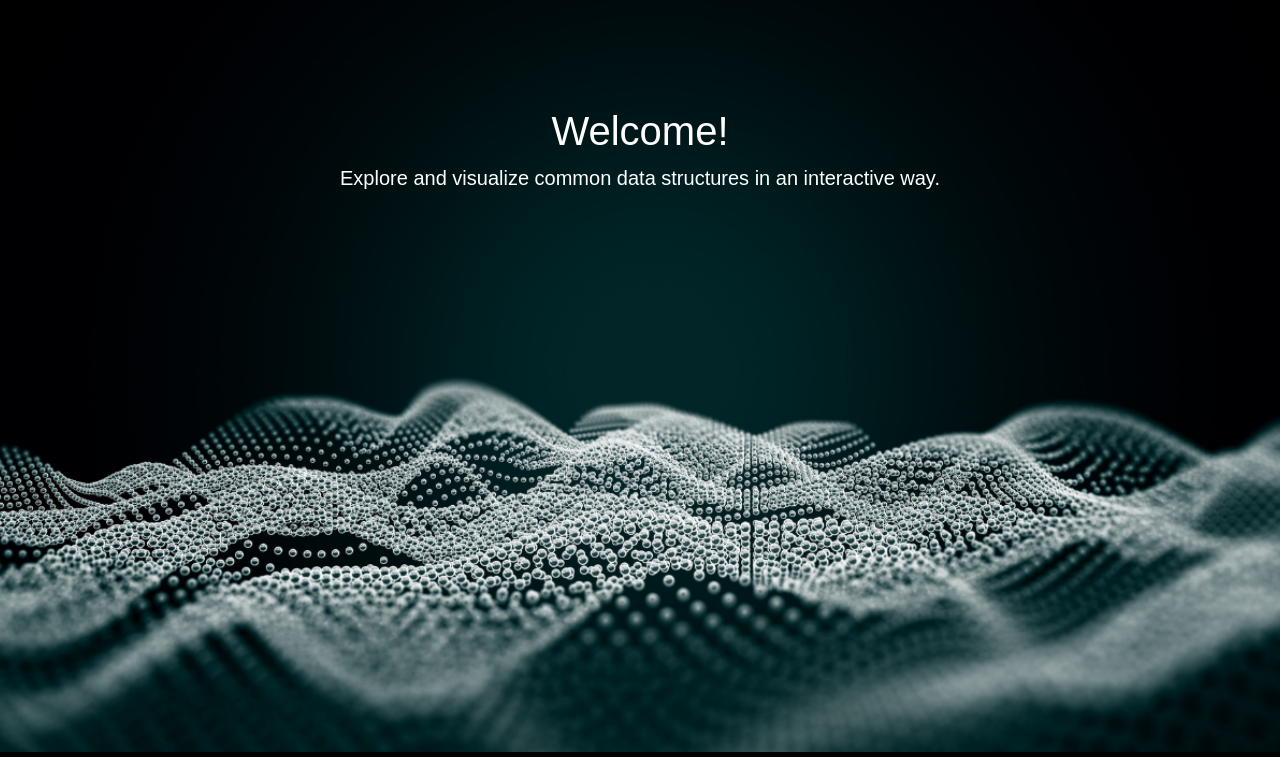
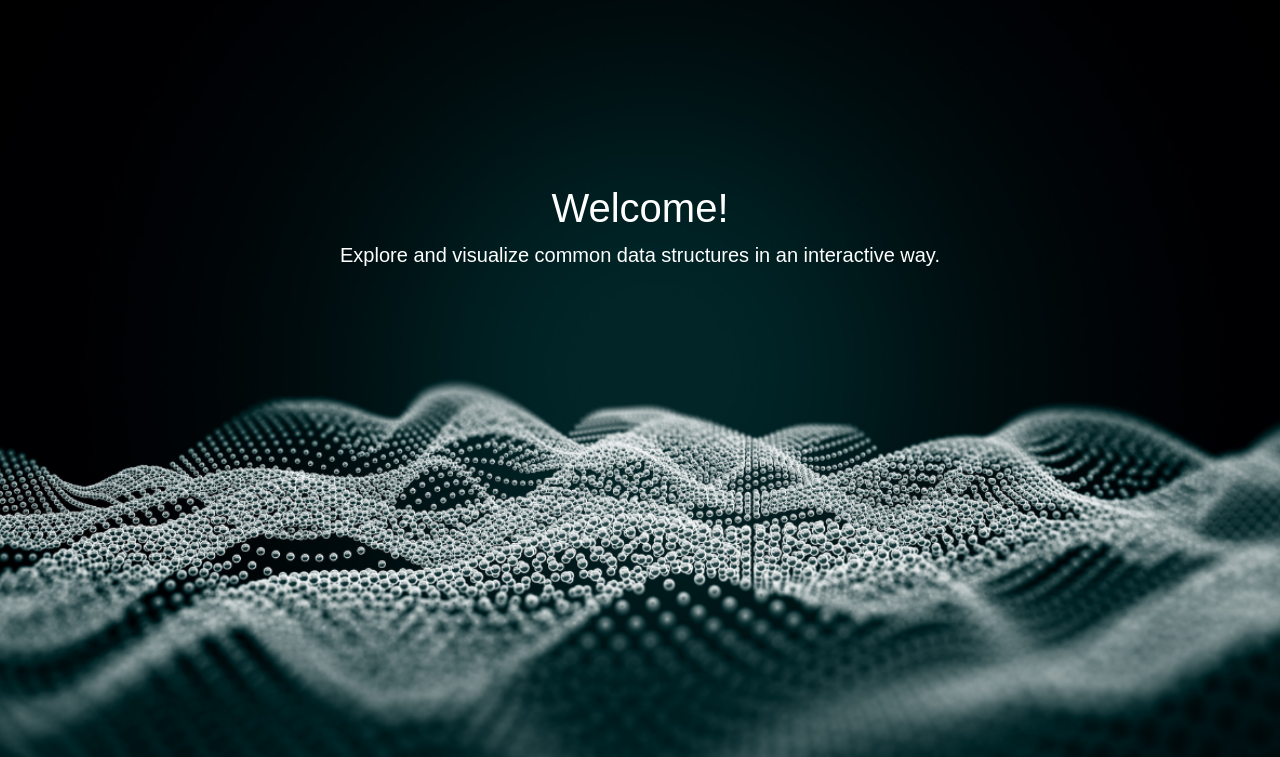
Before and after one commit to Bryan-Webifi-dev/Datalyzer, a Flask app: page / in a window 1280 px wide. Shown: the part 56-813 px from the top of the page. Run offline with Flask 3, Linux system fonts and the light colour scheme.

Commit message:
Style update

```diff
--- a/static/css/style.css
+++ b/static/css/style.css
@@ -39,12 +39,12 @@ main {
     position: relative;
     background: url('/static/images/data-structures1.png') no-repeat center center;
     background-size: cover;
-    height: 94vh; /* Full height of the viewport */
+    height: 94.6vh; /* Full height of the viewport */
 }
 
 .text-on-image {
     position: relative;
-    top: 20%; /* Center vertically */
+    top: 30%; /* Center vertically */
     transform: translateY(-50%);
     color: rgb(255, 255, 255); /* Adjust text color for visibility */
 }
```
